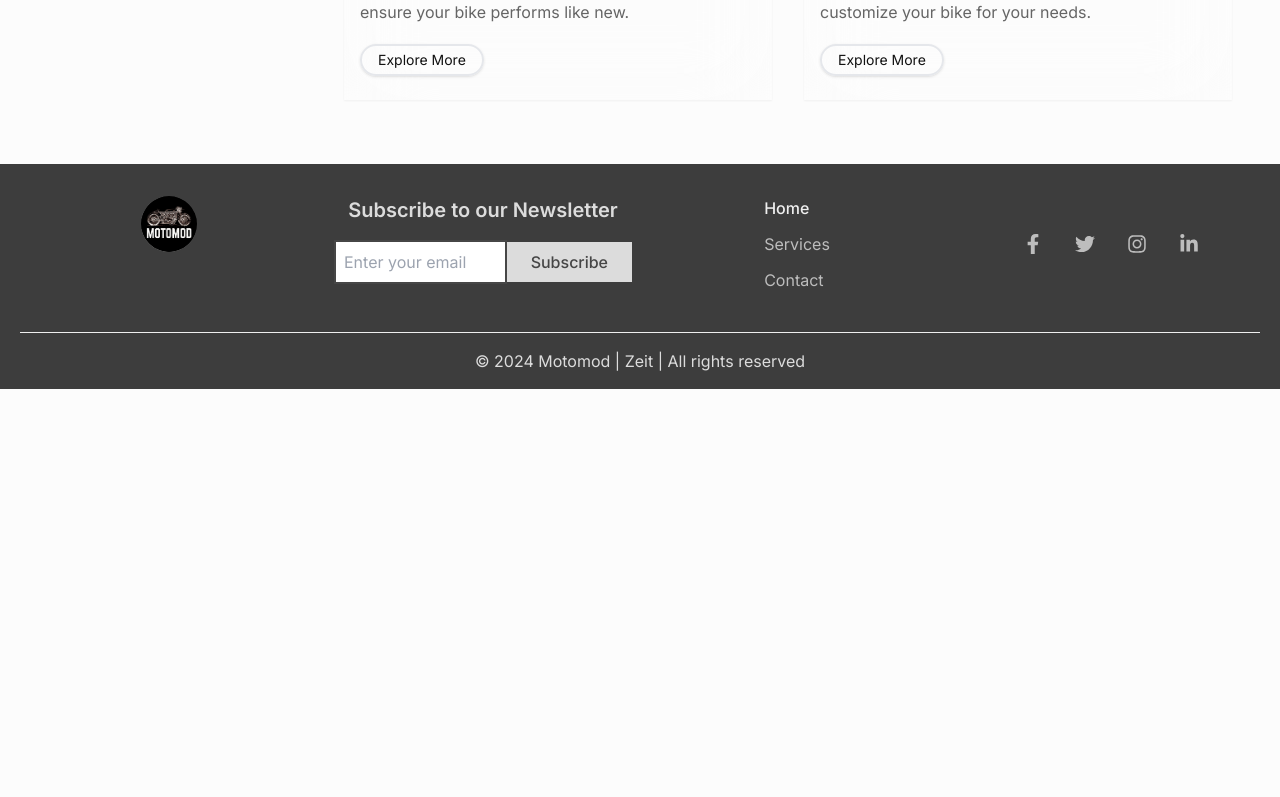
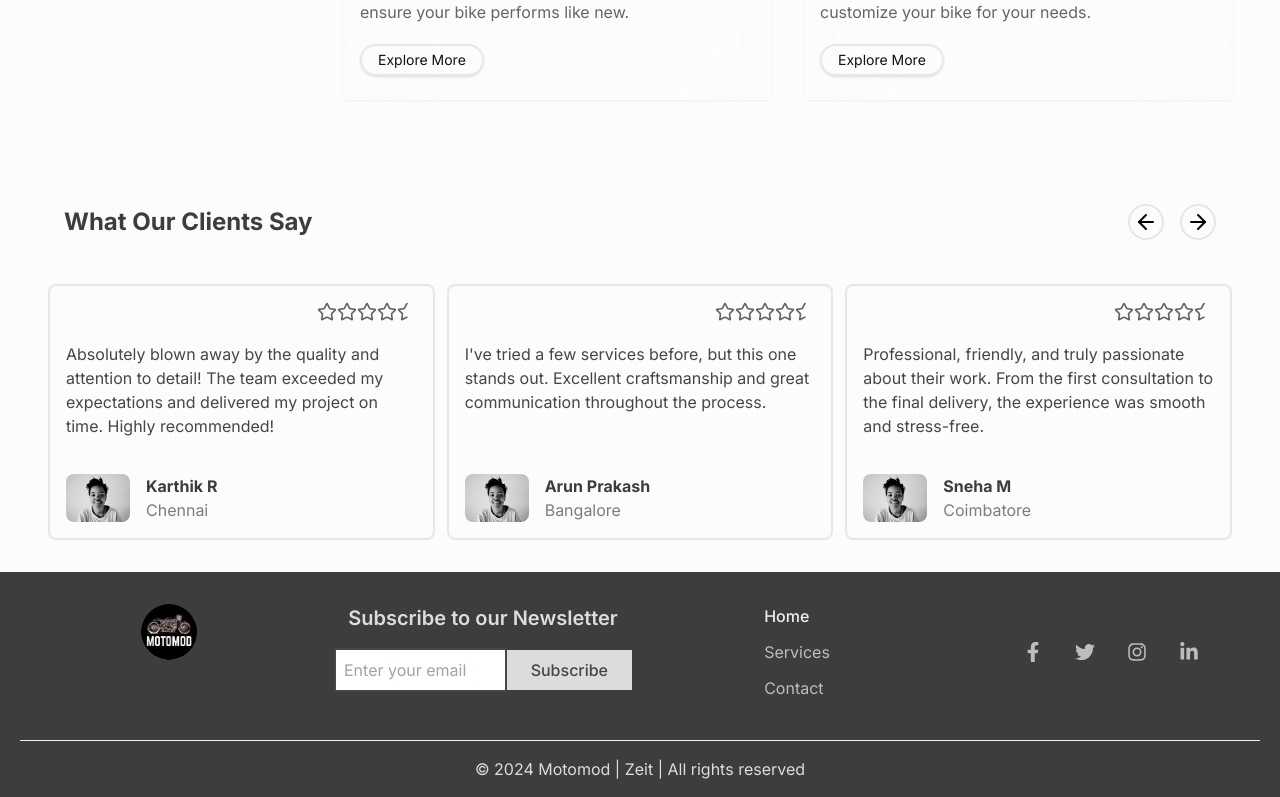
Before and after one commit to aravinth1232/mm2-zeit, a React (Vite) app: page / in a window 1280 px wide. Shown: the part 2095-2892 px from the top of the page. Before the commit the page ends 2484 px from the top, so only its background shows below. Built offline with nearby package versions, Linux system fonts and the light colour scheme.

Commit message:
feat: add review component with supporting images

```diff
--- /dev/null
+++ b/src/components/Reviews.jsx
@@ -0,0 +1,150 @@
+import React, { useState } from 'react'
+import { motion } from 'framer-motion';
+import { ArrowLeft, ArrowRight, Star, StarHalf } from 'lucide-react';
+import img1 from "../assets/reviews/review1.webp"
+
+const Reviews = () => {
+
+
+    const reviews = [
+    {
+    title : "Karthik R",
+    decsription : "Absolutely blown away by the quality and attention to detail! The team exceeded my expectations and delivered my project on time. Highly recommended!",
+    image : img1,
+    place : "Chennai"
+    },
+    {
+    title : "Arun Prakash",
+    decsription : "I've tried a few services before, but this one stands out. Excellent craftsmanship and great communication throughout the process.",
+    image : img1,
+    place : "Bangalore"
+    },
+    {
+    title : "Sneha M",
+    decsription : "Professional, friendly, and truly passionate about their work. From the first consultation to the final delivery, the experience was smooth and stress-free.",
+    image : img1,
+    place : "Coimbatore"
+    },
+    ]
+
+    const stars =[
+
+        {icon : Star},
+        {icon : Star},
+        {icon : Star},
+        {icon : Star},
+        {icon : StarHalf},
+
+    ]
+
+
+    const reviewButtons = [
+        {
+            icon : ArrowLeft
+        },
+        {
+            icon : ArrowRight
+        }
+    ]
+
+    const prev =()=>{
+        console.log("0")
+    }
+    const next =()=>{
+        setSlide(!slide)
+    }
+
+
+    const [slide, setSlide] = useState(false);
+
+  return (
+    <div className='relative flex flex-col   font-primary gap-5  px-4 py-8 lg:px-12 lg:py-4 overflow-hidden  '>
+      {/* header */}
+      <div className=' w-full  px-4 lg:py-6  flex flex-row justify-between items-center    gap-8  '>
+
+      <h2 className="text-xl lg:text-2xl text-tertiary-900  font-bold   relative z-10"
+      >
+        What Our Clients Say
+      </h2>
+
+      <div className='flex flex-row gap-4'>
+       {
+        reviewButtons.map(({icon:Icon},index)=>(
+            <motion.button
+            whileHover={{scale:1.1}}
+            key={index}
+            className='border-2 rounded-full p-1'
+            onClick={index=== 0 ? prev : next }
+            >
+                <Icon
+
+                />
+            </motion.button>
+        ))
+       }
+
+      </div>
+
+      </div>
+
+
+    {/* body */}
+
+    <div className={`grid grid-cols-3  gap-3 w-full font-primary transition-transform duration-500 overflow-hidden
+        `} >
+        {
+        reviews.map((review,index)=>(
+            <div
+            key={index}
+            className=' py-4 px-4 flex flex-col gap-9 justify-between border-2 rounded-lg '
+            >
+                <div className='flex flex-col gap-5'>
+
+                    <div className='self-end flex flex-row'>
+                    {
+                        stars.map(({icon:Icon},index)=>(
+                        <Icon
+                        className='w-5 h-5 text-tertiary-600'
+                        key={index}
+                        />
+
+                        ))
+                    }
+                    </div>
+                    <h1 className="text-sm lg:text-base  text-tertiary-800  " >
+                        {review.decsription}
+                    </h1>
+                </div>
+
+                <div className='flex flex-row gap-4 justify-start'>
+
+                    <img
+                    className='w-16 rounded-lg object-contain'
+                    src={review.image} alt={review.title} />
+
+                    <div>
+                        <h1
+                        className="text-sm font-bold lg:text-base  text-tertiary-900  "
+                        >{""}{review.title}</h1>
+                        <p
+                        className="text-sm lg:text-base  text-tertiary-500  "
+                        >{review.place}</p>
+                    </div>
+
+                </div>
+
+            </div>
+
+
+        ))
+
+        }
+    </div>
+
+
+
+    </div>
+  )
+}
+
+export default Reviews
--- a/src/pages/Home.jsx
+++ b/src/pages/Home.jsx
@@ -26,6 +26,7 @@ import Carousel from '../components/Carousel';
 import CascadeSlider from '../components/CascadeSlider';
 import Offer from '../components/Offer';
 import Offer1 from '../components/Offer1';
+import Reviews from '../components/Reviews';
 
 
 const images = [
@@ -192,6 +193,11 @@ const border = "rounded-[50px] "
     </div> */}
 
 
+    <div className='pb-4'>
+      <Reviews />
+    </div>
+
+
 
 
 
```
Also changed, not shown: src/assets/reviews/review1.webp (added).
